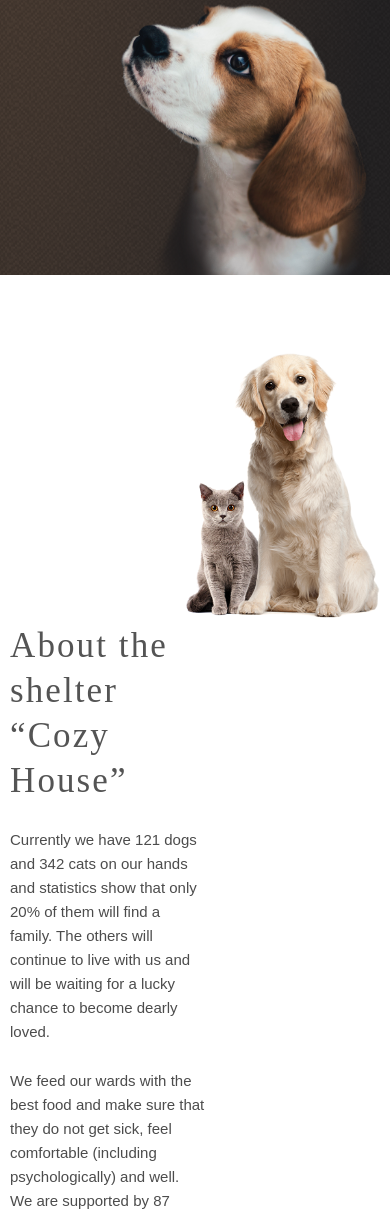
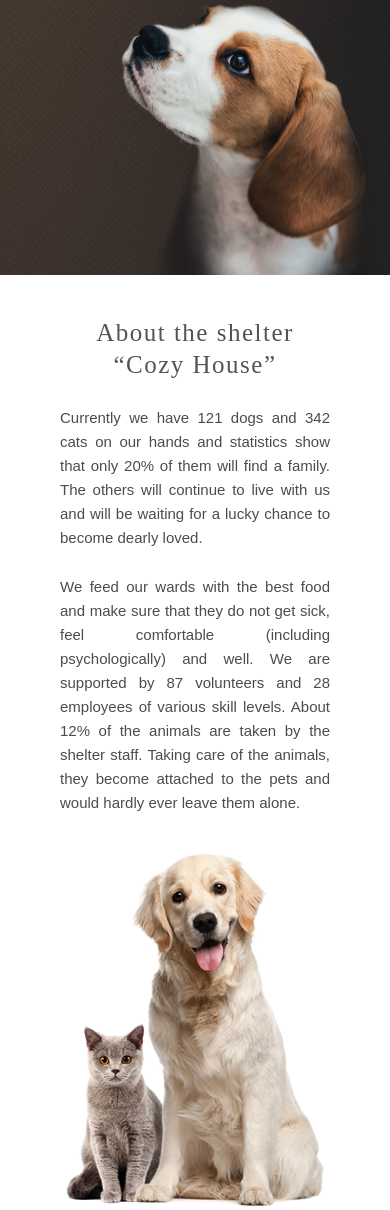
Before and after one commit to Dariechka/RS-School-0-stage, a plain HTML site: page shelter/index.html in a window 390 px wide. Shown: the part 548-1758 px from the top of the page. Drawn offline with Linux system fonts and the light colour scheme.

Commit message:
feat: add adoptive about and button

```diff
--- a/shelter/css/about.css
+++ b/shelter/css/about.css
@@ -51,3 +51,68 @@
     line-height: 24px;
     width: 100%;
 }
+
+@media screen and (max-width: 1279px) and (min-width: 768px) {
+    .about__container {
+        padding-top: 80px;
+        padding-left: 165px;
+        padding-right: 166px;
+        display: flex;
+        flex-wrap: wrap;
+        flex-direction: column-reverse;
+        justify-content: center;
+        gap: 80px;
+    }
+
+    .about__img {
+        height: 408px;
+        width: 300px;
+        margin-left: 0px;
+    }
+
+    .about__text {
+        height: 380px;
+        margin-right: 0px;
+    }
+}
+
+@media screen and (max-width: 767px) and (min-width: 320px) {
+    .about__container {
+        padding-top: 42px;
+        padding-bottom: 42px;
+        display: flex;
+        flex-direction: column-reverse;
+        justify-content: center;
+        gap: 42px;
+        overflow: hidden;
+    }
+
+    .about__img {
+        height: 353.6px;
+        width: 260px;
+        margin-left: 0px;
+    }
+
+    .about__text {
+        height: 494px;
+        margin-right: 0px;
+        width: 300px;
+        justify-content: space-between;
+        overflow: hidden;
+        flex-direction: column;
+        flex-wrap: nowrap;
+        padding: 0px 15px;
+    }
+
+    .about__text_large {
+        font-size: 25px;
+        line-height: 32px;
+        text-align: center;
+        max-width: 270px;
+        line-height: 32px;
+    }
+
+    .about__text_small {
+        text-align: justify;
+    }
+}
--- a/shelter/css/button.css
+++ b/shelter/css/button.css
@@ -17,6 +17,8 @@
     transition: 0.5s ease-out;
 }
 
-.button:hover {
-    background-color: var(--color-primary-light);
+@media (hover){
+    .button:hover {
+        background-color: var(--color-primary-light);
+    }
 }
```
